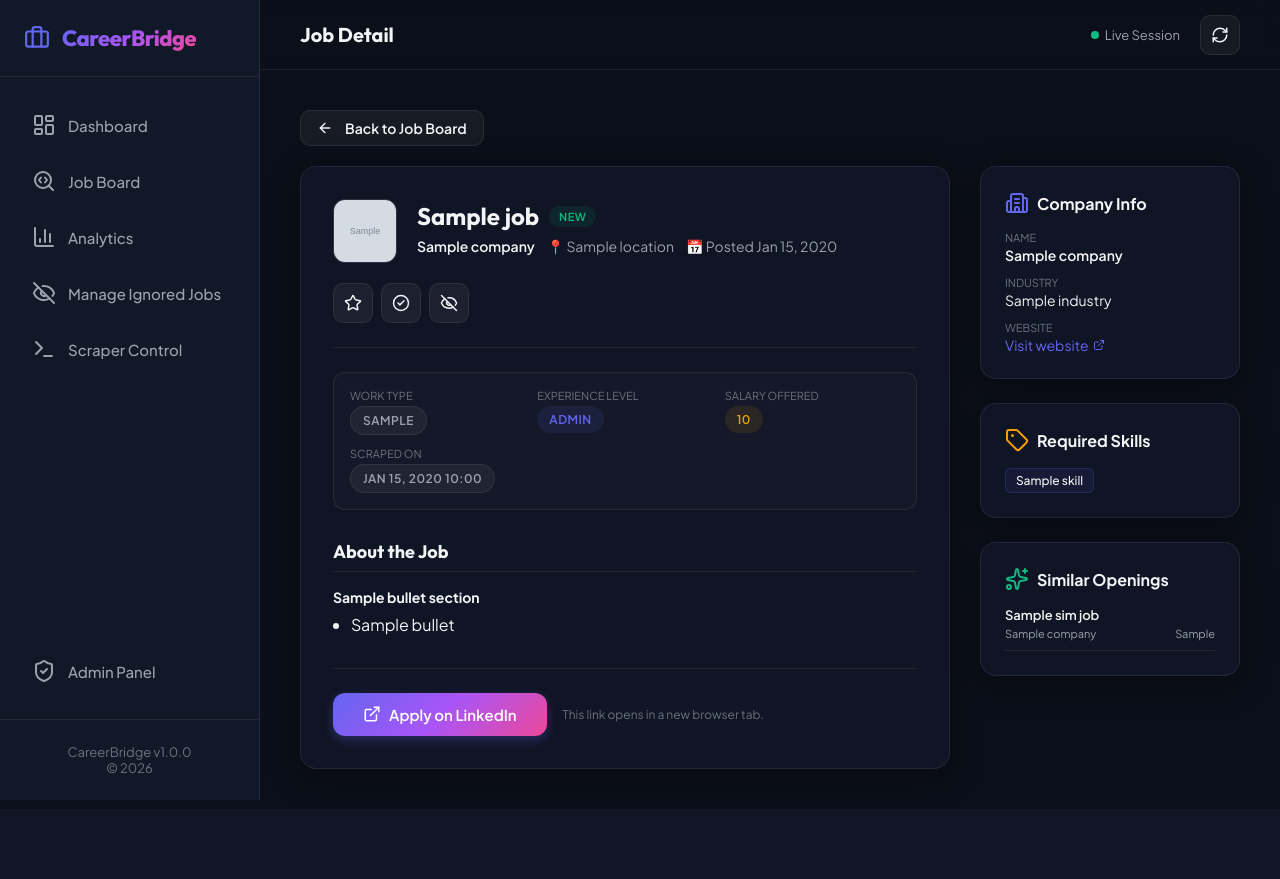
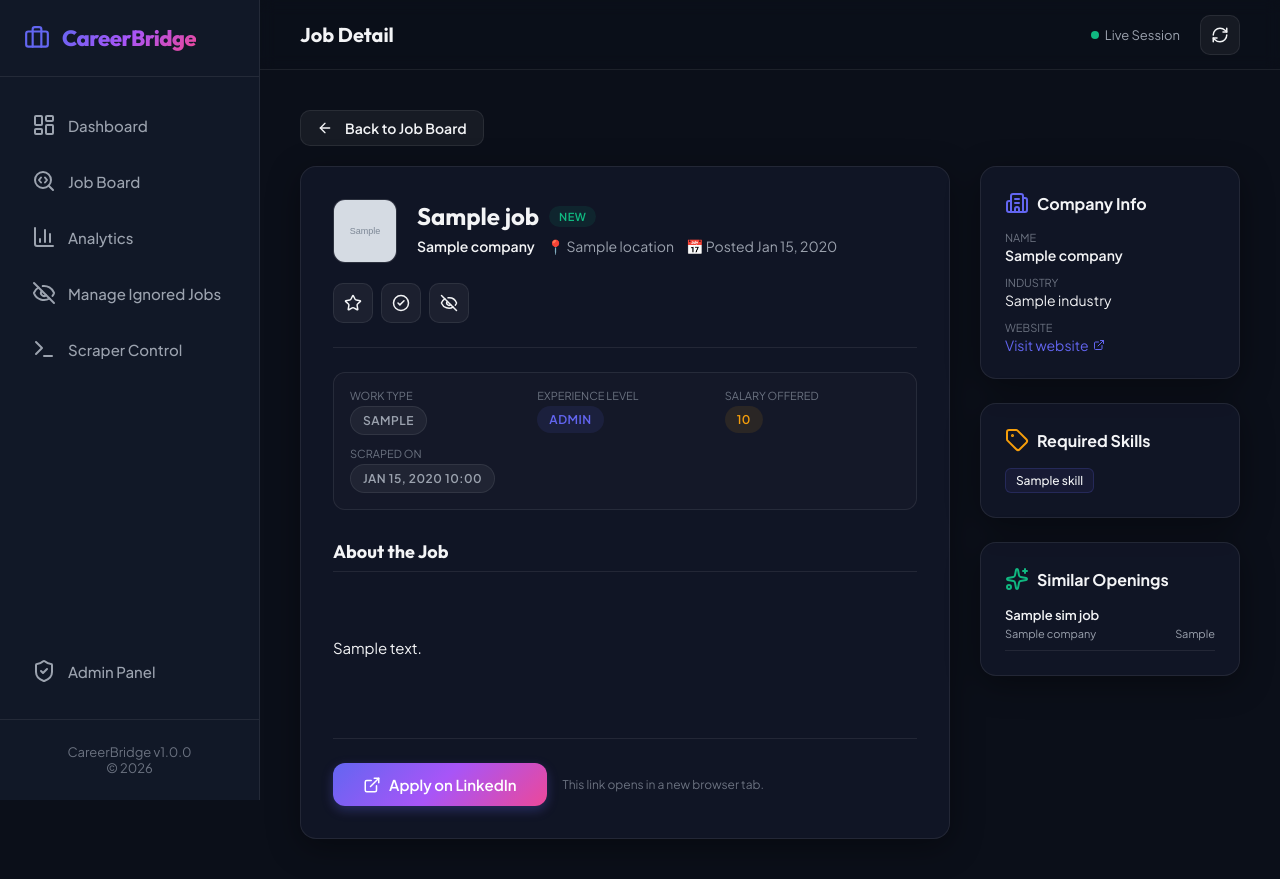
Before and after one commit to Turja1111/CareerBridge, a Django app: template templates/jobs/detail.html in a window 1280 px wide. Before the commit the page ends 809 px from the top, so only its background shows below. Run offline with Django 5.2, Linux system fonts and the light colour scheme; the template is opened without the code that fills it: most values are stand-ins (such as "Sample title", 1, 10 or a date in 2020); grey boxes marked "Sample" are stand-in pictures; parts of the project's set-up code (start-up, migrations or seed data) failed here and were passed over.

Commit message:
ui update

```diff
--- a/templates/jobs/detail.html
+++ b/templates/jobs/detail.html
@@ -82,24 +82,13 @@
             <!-- Job Description Body -->
             <div style="margin-bottom: 30px;">
                 <h3 style="font-family: 'Outfit', sans-serif; font-size: 18px; font-weight: 700; margin-bottom: 16px; border-bottom: 1px solid var(--border-color); padding-bottom: 8px;">About the Job</h3>
-                {% if job.bullet_sections %}
-                    {% for section_title, bullets in job.bullet_sections %}
-                        <h4 style="font-size: 14px; margin: 10px 0 6px;">{{ section_title }}</h4>
-                        <ul style="margin: 0 0 12px 18px; color: var(--text-primary); line-height: 1.6;">
-                            {% for b in bullets %}
-                                <li style="margin-bottom: 8px;">{{ b }}</li>
-                            {% endfor %}
-                        </ul>
-                    {% endfor %}
-                {% else %}
-                    <ul style="margin: 0; padding-left: 18px; color: var(--text-primary); line-height: 1.6;">
-                        {% for bullet in job.bullet_lines %}
-                        <li style="margin-bottom: 8px;">{{ bullet }}</li>
-                        {% empty %}
-                        <li>No detail text available for this posting.</li>
-                        {% endfor %}
-                    </ul>
-                {% endif %}
+                <div class="detail-body-content" style="color: var(--text-primary); line-height: 1.6;">
+                    {% if job.description %}
+                        {{ job.description|linebreaks }}
+                    {% else %}
+                        <p style="color: var(--text-secondary);">No detail text available for this posting.</p>
+                    {% endif %}
+                </div>
             </div>
 
             <!-- Apply CTA Button -->
```
